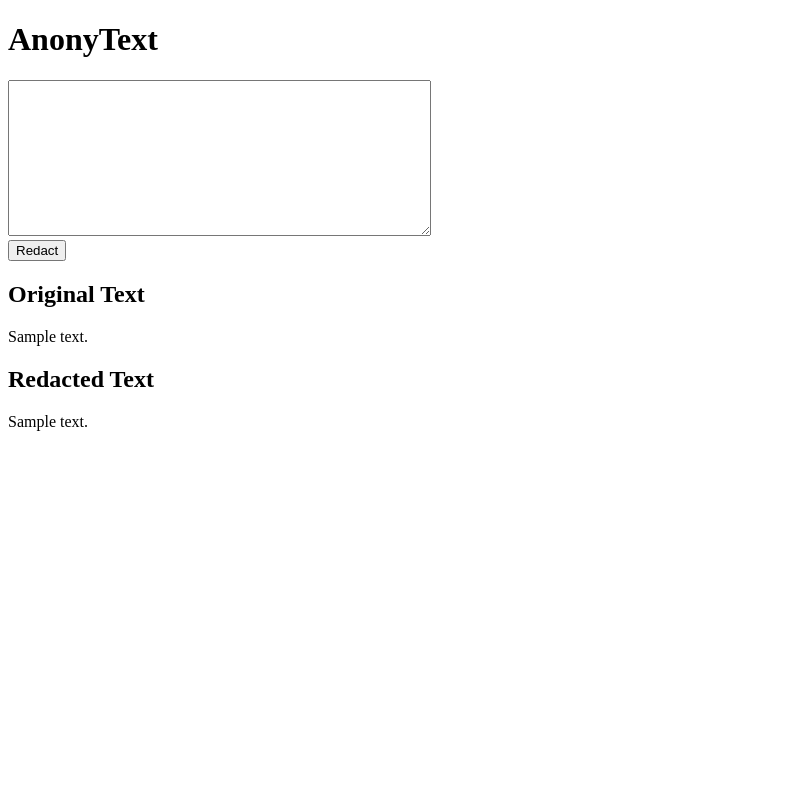
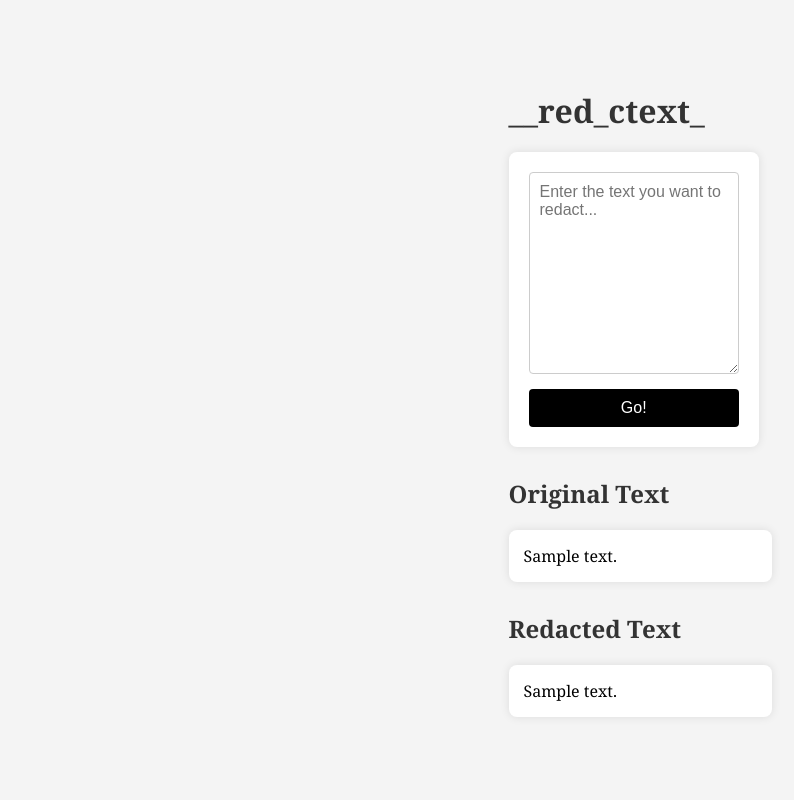
Before and after one commit to cincu/anonytext, a Flask app: template templates/index.html in a window 1280 px wide. Shown: the whole page, without its empty margins (0-794 px from the left). Run offline with Flask 3, Linux system fonts and the light colour scheme; the template is opened without the code that fills it: most values are stand-ins (such as "Sample title", 1, 10 or a date in 2020).

Commit message:
code to redact change, html edit

```diff
--- a/app.py
+++ b/app.py
@@ -15,12 +15,30 @@ def redact_text(text):
 
     redacted_text = text
     for key, pattern in patterns.items():
-        redacted_text = re.sub(pattern, f'[REDACTED {key}]', redacted_text)
+        redacted_text = re.sub(pattern, f'[REDACTED-{key}]', redacted_text)
 
     doc = nlp(redacted_text)
+
     for ent in doc.ents:
-        if ent.label_ in ['PERSON', 'GPE', 'ORG', 'DATE', 'ADDRESS', 'MONEY', 'LOC']:
-            redacted_text = redacted_text.replace(ent.text, '[REDACTED]')
+        label = ''
+        if ent.label_ == 'PERSON':
+            label = 'NAME'
+        elif ent.label_ in ['GPE', 'LOC', 'ORG', 'ADDRESS']:
+            label = 'POSSIBLE-ADDRESS'
+        elif ent.label_ in ['DATE', 'MONEY']:
+            label = ent.label_
+
+        if label:
+            redacted_text = re.sub(r'\b{}\b'.format(re.escape(ent.text)), f'[REDACTED-{label}]', redacted_text)
+
+    words_list = redacted_text.split()
+    for i, word in enumerate(words_list):
+        if word.istitle() and len(word) > 1:
+            if i == 0 or words_list[i-1].endswith(('.', '!', '?')):
+                continue
+            words_list[i] = '[REDACTED-NAME]'
+
+    redacted_text = ' '.join(words_list)
 
     return redacted_text
 
--- a/templates/index.html
+++ b/templates/index.html
@@ -1,15 +1,91 @@
-<!doctype html>
-<html>
+<!DOCTYPE html>
+<html lang="en">
 
 <head>
-    <title>AnonyText</title>
+    <meta charset="UTF-8">
+    <meta name="viewport" content="width=device-width, initial-scale=1.0">
+    <title>redact</title>
+    <style>
+        body {
+            font-family: Georgia, Times, 'Times New Roman', serif;
+            background-color: #f4f4f4;
+            margin: 0;
+            padding: 0;
+            display: flex;
+            justify-content: center;
+            align-items: center;
+            flex-direction: column;
+            min-height: 100vh;
+        }
+
+        h1 {
+            color: #333;
+            margin-bottom: 20px;
+        }
+
+        form {
+            background: #fff;
+            padding: 20px;
+            border-radius: 8px;
+            box-shadow: 0 0 10px rgba(0, 0, 0, 0.1);
+            width: 80%;
+            max-width: 600px;
+        }
+
+        textarea {
+            width: 100%;
+            padding: 10px;
+            margin-bottom: 10px;
+            border-radius: 4px;
+            border: 1px solid #ccc;
+            font-size: 16px;
+            font-family: Arial, sans-serif;
+            box-sizing: border-box;
+        }
+
+        input[type="submit"] {
+            background-color: #000000;
+            color: white;
+            padding: 10px 20px;
+            border: none;
+            border-radius: 4px;
+            cursor: pointer;
+            font-size: 16px;
+            width: 100%;
+        }
+
+        input[type="submit"]:hover {
+            background-color: #8e8e8e;
+        }
+
+        h2 {
+            color: #333;
+            margin-top: 30px;
+        }
+
+        p {
+            background: #fff;
+            padding: 15px;
+            border-radius: 8px;
+            box-shadow: 0 0 10px rgba(0, 0, 0, 0.1);
+            white-space: pre-wrap;
+            /* preserves line breaks */
+        }
+
+        .container {
+            max-width: 800px;
+            margin: auto;
+            padding: 20px;
+        }
+    </style>
 </head>
 
 <body>
-    <h1>AnonyText</h1>
+    <div class="container">
+        <h1>__red_ctext_</h1>
         <form method="post">
-        <textarea name="text" rows="10" cols="50"></textarea><br>
-        <input type="submit" value="Redact">
+            <textarea name="text" rows="10" placeholder="Enter the text you want to redact..."></textarea><br>
+            <input type="submit" value="Go!">
         </form>
         {% if original_text %}
         <h2>Original Text</h2>
@@ -17,6 +93,7 @@
         <h2>Redacted Text</h2>
         <p>{{ redacted_text }}</p>
         {% endif %}
+    </div>
 </body>
 
 </html>
```
Lines whose indentation alone changed are shown as unchanged.
